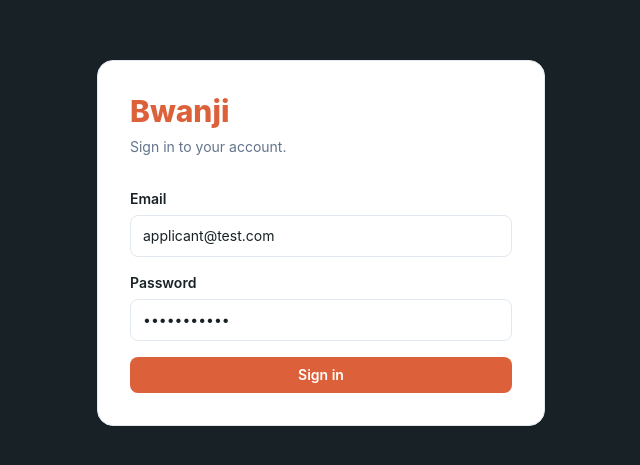
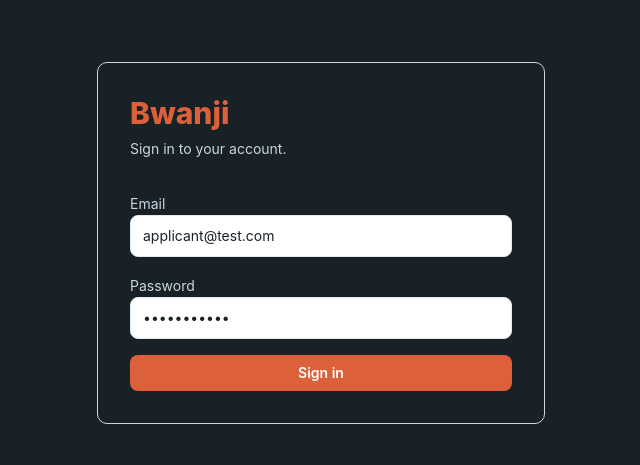
Before and after one commit to CHISANGA1/Submita, a React (Vite) app in the folder frontend/: page /login in a window 1280 px wide. Shown: the part 157-622 px from the top of the page, without its empty margins (319-959 px from the left). Built offline with nearby package versions, Linux system fonts and the light colour scheme; no server answers.

Commit message:
Update login page styling

```diff
--- a/frontend/src/pages/LoginPage.tsx
+++ b/frontend/src/pages/LoginPage.tsx
@@ -24,15 +24,15 @@ export function LoginPage() {
   }
   return (
     <main className="grid min-h-screen place-items-center bg-ink p-4">
-      <div className="card w-full max-w-md p-8">
+      <div className="rounded-[10px] border-solid border-[1px] border-slate-300 w-full max-w-md p-8">
         <div className="mb-8">
           <h1 className="text-3xl text-accent font-extrabold">Bwanji</h1>
-          <p className="mt-2 text-sm text-slate-500">Sign in to your account.</p>
+          <p className="mt-2 text-sm text-slate-300">Sign in to your account.</p>
         </div>
         {mutation.isError && <p className="error mb-4">{errorMessage(mutation.error)}</p>}
         <form onSubmit={submit} className="space-y-4">
           <div>
-            <label className="label">Email</label>
+            <label className="mt-2 text-sm text-slate-300">Email</label>
             <input
               className="field"
               type="email"
@@ -42,7 +42,7 @@ export function LoginPage() {
             />
           </div>
           <div>
-            <label className="label">Password</label>
+            <label className="mt-2 text-sm text-slate-300">Password</label>
             <input
               className="field"
               type="password"
@@ -51,7 +51,7 @@ export function LoginPage() {
               required
             />
           </div>
-          <button className="btn-accent w-full" disabled={mutation.isPending}>
+          <button className="btn-accent w-full border-slate-300" disabled={mutation.isPending}>
             {mutation.isPending ? 'Signing in…' : 'Sign in'}
           </button>
         </form>
```
